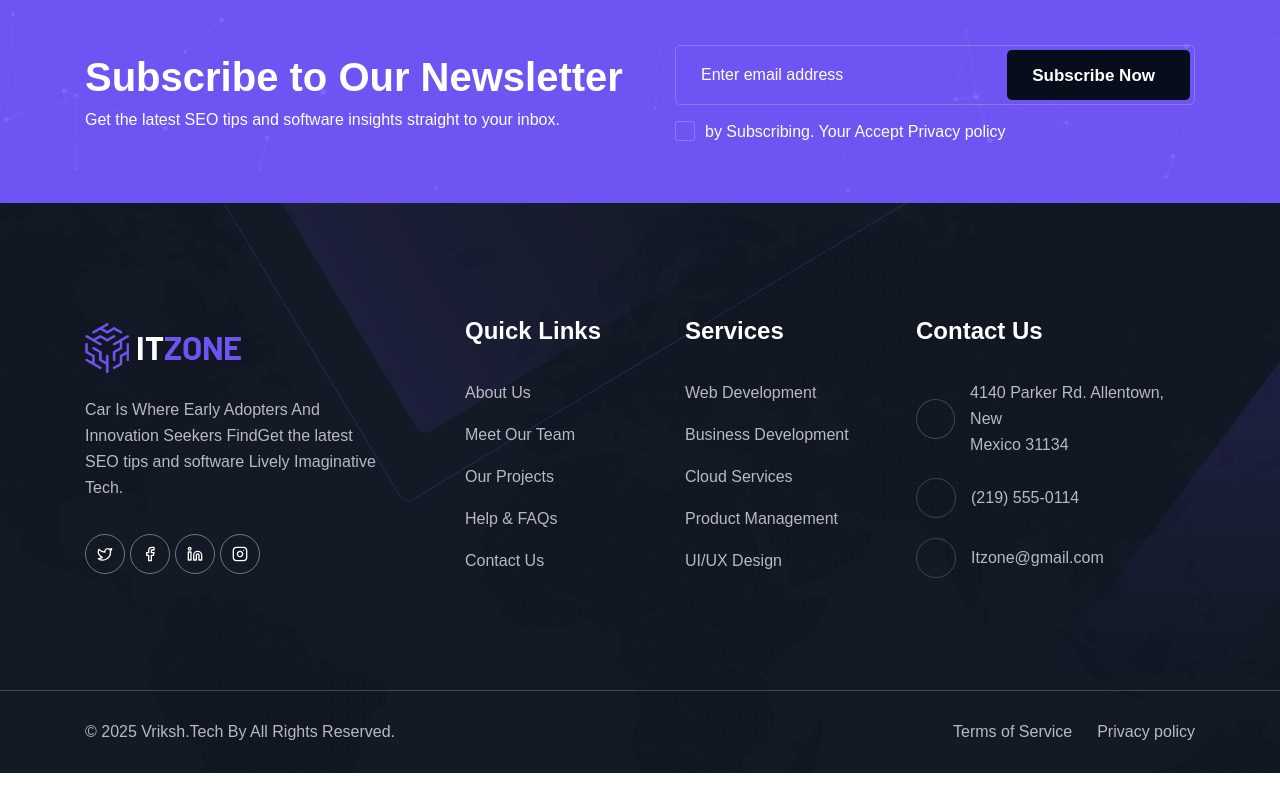
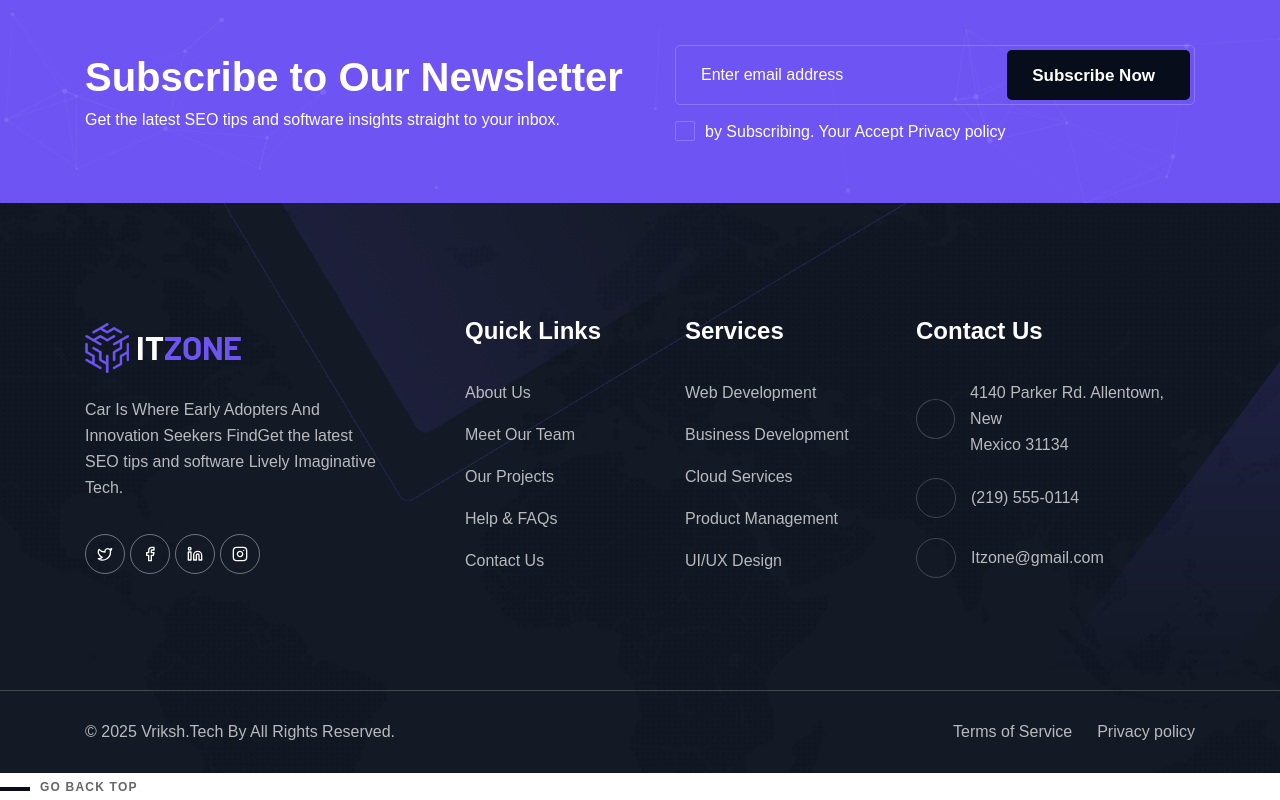
Before and after one commit to ritikdevelop/Vriksh.tech, a React (Vite) app: page /about in a window 1280 px wide. Shown: the part 5165-5965 px from the top of the page. Before the commit the page ends 5938 px from the top, so only its background shows below. Built offline with nearby package versions, Linux system fonts and the light colour scheme; a web font is replaced by a local one.

Commit message:
Added BackToTop component to improve user navigation experience

```diff
--- a/src/App.jsx
+++ b/src/App.jsx
@@ -17,6 +17,7 @@ import WebDevelopment from "./pages/WebDevelopment";
 import Blog from "./pages/Blog";
 import Contact from "./pages/Contact";
 import DigitalMarketing from "./pages/DigitalMarketing";
+import BackToTop from "./components/BacktoTop";
 
 const App = () => {
   return (
@@ -46,6 +47,7 @@ const App = () => {
       </Routes>
       <Chat />
       <Footer />
+      <BackToTop />
     </div>
   );
 };
```
